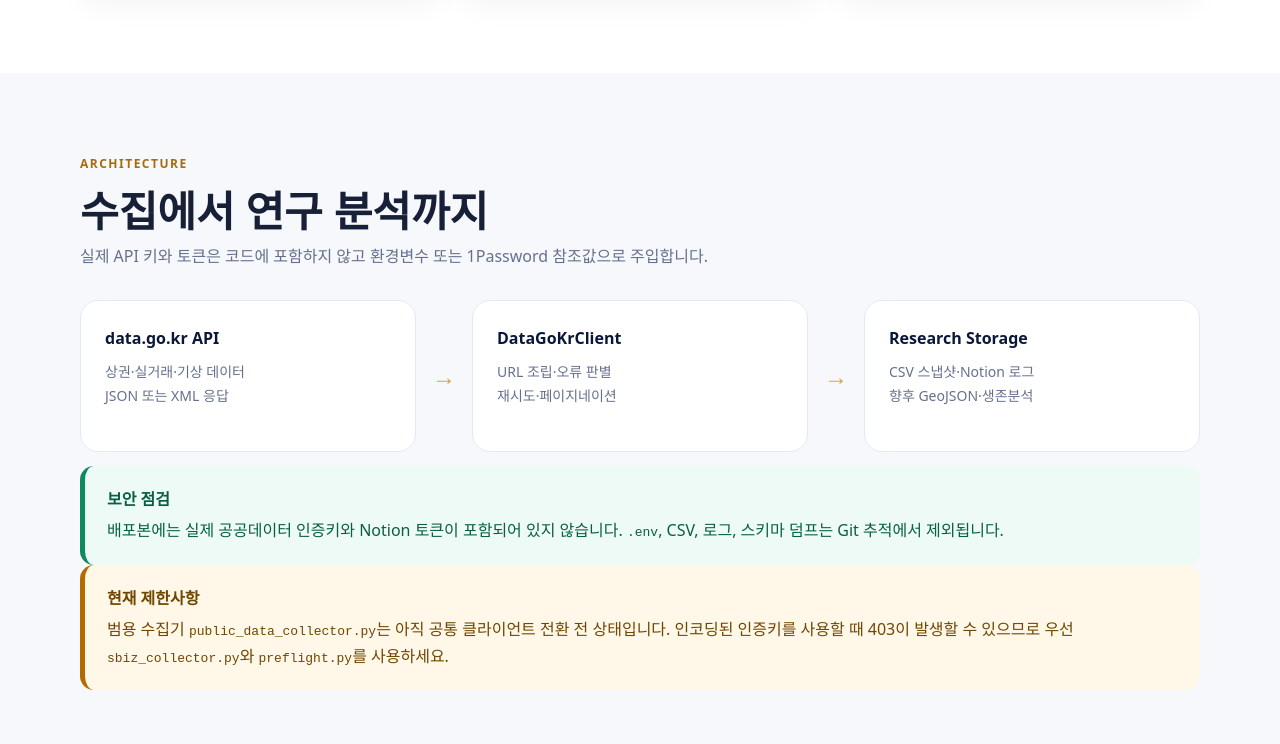
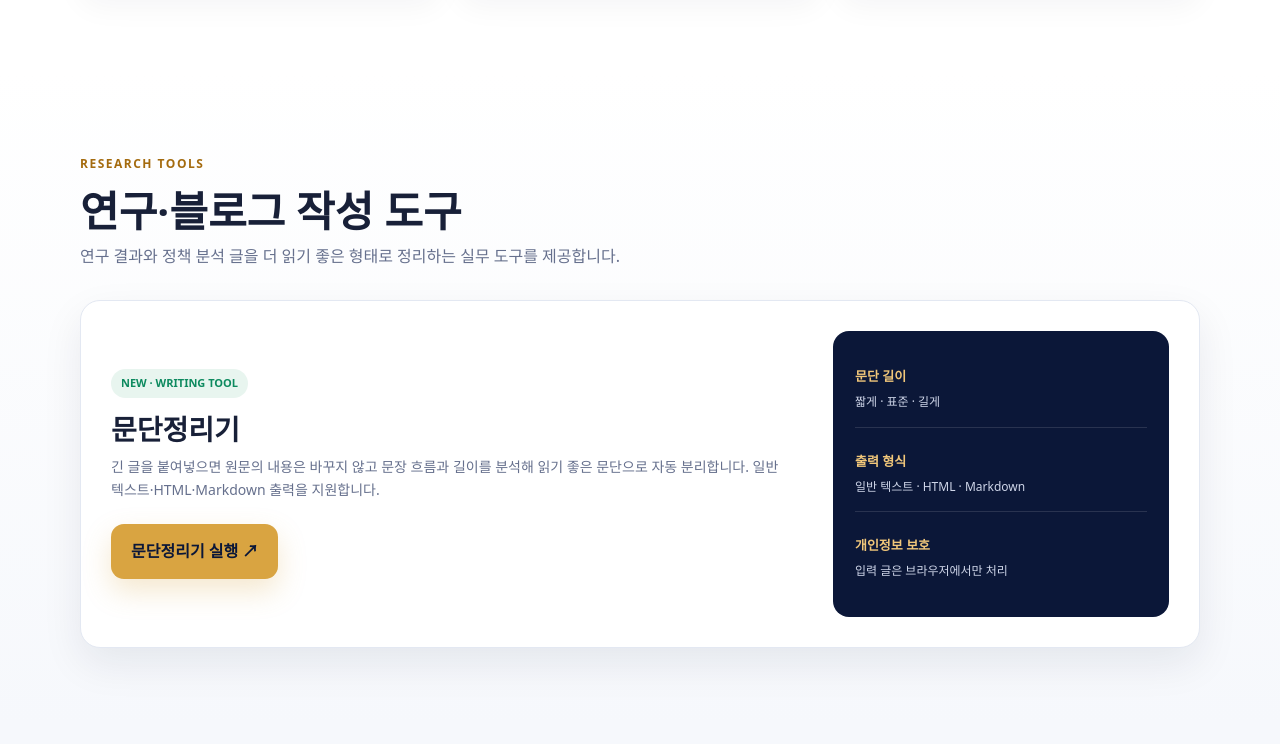
Before and after one commit to DongsooJung/stargateedu, a plain HTML site: page research/index.html in a window 1280 px wide. Shown: the part 1156-1900 px from the top of the page. Drawn offline with Linux system fonts and the light colour scheme.

Commit message:
Add paragraph organizer to research dashboard

```diff
--- a/research/index.html
+++ b/research/index.html
@@ -14,18 +14,19 @@
     section{padding:76px 0}.section-head{max-width:760px;margin-bottom:30px}.kicker{font-size:12px;font-weight:900;letter-spacing:1.5px;color:#a46b0f;text-transform:uppercase}.section-head h2{margin:8px 0 6px;font-size:clamp(28px,4vw,42px);line-height:1.25}.section-head p{margin:0;color:var(--muted)}
     .statusbar{margin-top:-34px;position:relative;z-index:2}.statusgrid{display:grid;grid-template-columns:repeat(4,1fr);gap:14px}.status{background:#fff;border:1px solid var(--line);border-radius:16px;padding:20px;box-shadow:0 16px 38px rgba(11,23,56,.08)}.status strong{display:block;font-size:23px;color:var(--navy)}.status span{font-size:13px;color:var(--muted)}
     .grid{display:grid;grid-template-columns:repeat(3,1fr);gap:18px}.card{border:1px solid var(--line);border-radius:var(--radius);padding:25px;background:#fff;box-shadow:0 10px 30px rgba(11,23,56,.045)}.card .icon{width:44px;height:44px;border-radius:12px;display:grid;place-items:center;background:var(--navy);color:var(--gold2);font-weight:900}.card h3{margin:16px 0 8px}.card p{margin:0;color:var(--muted);font-size:14px}.card code{font-family:ui-monospace,SFMono-Regular,Consolas,monospace;font-size:12px}
+    .tools{background:linear-gradient(180deg,#fff,var(--paper))}.tool-showcase{display:grid;grid-template-columns:1.35fr .65fr;gap:24px;align-items:stretch;padding:30px;border:1px solid var(--line);border-radius:var(--radius);background:#fff;box-shadow:0 16px 40px rgba(11,23,56,.08)}.tool-copy{display:flex;flex-direction:column;justify-content:center}.tool-copy .tag{display:inline-flex;align-self:flex-start;padding:5px 10px;border-radius:999px;background:#e8f5ef;color:var(--green);font-size:11px;font-weight:900}.tool-copy h3{margin:14px 0 8px;font-size:28px;line-height:1.25}.tool-copy p{margin:0;color:var(--muted);font-size:14px}.tool-actions{display:flex;flex-wrap:wrap;gap:10px;margin-top:22px}.tool-meta{display:grid;gap:10px;padding:22px;border-radius:16px;background:var(--navy);color:#fff}.tool-meta div{padding:12px 0;border-bottom:1px solid rgba(255,255,255,.12)}.tool-meta div:last-child{border-bottom:0}.tool-meta strong{display:block;color:var(--gold2);font-size:13px}.tool-meta span{font-size:12px;color:#cfd6e9}
     .architecture{background:var(--paper)}.flow{display:grid;grid-template-columns:1fr auto 1fr auto 1fr;gap:16px;align-items:center}.node{min-height:152px;padding:24px;border-radius:18px;background:#fff;border:1px solid var(--line)}.node b{display:block;color:var(--navy);margin-bottom:8px}.node p{margin:0;color:var(--muted);font-size:14px}.arrow{font-size:24px;color:var(--gold);font-weight:900}
     .notice{border-left:5px solid var(--amber);background:#fff8e8;border-radius:14px;padding:20px 22px;color:#704600}.notice strong{display:block;margin-bottom:4px}.ok{border-left-color:var(--green);background:#eefaf5;color:#086044;margin-top:14px}
     .code{margin-top:22px;border-radius:18px;overflow:hidden;background:#081126;color:#e8edfa;border:1px solid #1c2a52}.code-head{padding:11px 16px;background:#111d3d;color:#aeb9d6;font-size:12px}.code pre{margin:0;padding:22px;overflow:auto;font:13px/1.75 ui-monospace,SFMono-Regular,Consolas,monospace}
     .files{display:grid;grid-template-columns:repeat(2,1fr);gap:12px}.file{padding:15px 17px;border:1px solid var(--line);border-radius:13px;background:#fff}.file b{font-family:ui-monospace,SFMono-Regular,Consolas,monospace;font-size:13px}.file span{display:block;color:var(--muted);font-size:12px;margin-top:3px}
     .roadmap{background:var(--navy);color:#fff}.roadmap .kicker{color:var(--gold2)}.roadmap .section-head p{color:#b9c2da}.tasks{display:grid;gap:11px}.task{display:grid;grid-template-columns:54px 1fr auto;gap:15px;align-items:center;padding:17px;border:1px solid rgba(255,255,255,.12);border-radius:15px;background:rgba(255,255,255,.045)}.task .id{color:var(--gold2);font-weight:900}.task small{color:#aeb8d0}.badge{padding:5px 10px;border-radius:999px;font-size:11px;font-weight:800}.badge.done{background:rgba(13,138,95,.2);color:#7de2bd}.badge.todo{background:rgba(217,164,65,.18);color:var(--gold2)}
     footer{padding:34px 0;background:#07102a;color:#8f9abb;text-align:center;font-size:13px}footer a{color:var(--gold2)}
-    @media(max-width:880px){.statusgrid,.grid{grid-template-columns:repeat(2,1fr)}.flow{grid-template-columns:1fr}.arrow{transform:rotate(90deg);text-align:center}.files{grid-template-columns:1fr}.nav{display:none}}
+    @media(max-width:880px){.statusgrid,.grid{grid-template-columns:repeat(2,1fr)}.tool-showcase{grid-template-columns:1fr}.flow{grid-template-columns:1fr}.arrow{transform:rotate(90deg);text-align:center}.files{grid-template-columns:1fr}.nav{display:none}}
     @media(max-width:540px){.statusgrid,.grid{grid-template-columns:1fr}.hero{padding-top:78px}.task{grid-template-columns:42px 1fr}.task .badge{grid-column:2;justify-self:start}}
   </style>
 </head>
 <body>
-  <nav class="top"><div class="wrap"><a class="brand" href="/">STARGATE <b>RESEARCH</b></a><div class="nav"><a href="#overview">개요</a><a href="#architecture">구조</a><a href="#run">실행</a><a href="#roadmap">로드맵</a><a href="/">홈으로</a></div></div></nav>
+  <nav class="top"><div class="wrap"><a class="brand" href="/">STARGATE <b>RESEARCH</b></a><div class="nav"><a href="#overview">개요</a><a href="#tools">연구 도구</a><a href="#architecture">구조</a><a href="#run">실행</a><a href="#roadmap">로드맵</a><a href="/">홈으로</a></div></div></nav>
   <header class="hero">
     <div class="wrap">
       <span class="eyebrow">PUBLIC DATA PIPELINE · RESEARCH MVP</span>
@@ -49,6 +50,24 @@
       <article class="card"><div class="icon">02</div><h3>안전한 인증 처리</h3><p><code>serviceKey</code>의 <code>%2F</code>·<code>%2B</code>·<code>%3D</code> 재인코딩을 방지하여 403 오류를 줄입니다.</p></article>
       <article class="card"><div class="icon">03</div><h3>연구 데이터 적재</h3><p>수집 결과를 시점별 CSV로 저장하고 Notion 연구 로그와 연결할 수 있도록 설계했습니다.</p></article>
     </div>
+  </div></section>
+
+
+  <section class="tools" id="tools"><div class="wrap">
+    <div class="section-head"><span class="kicker">Research Tools</span><h2>연구·블로그 작성 도구</h2><p>연구 결과와 정책 분석 글을 더 읽기 좋은 형태로 정리하는 실무 도구를 제공합니다.</p></div>
+    <article class="tool-showcase">
+      <div class="tool-copy">
+        <span class="tag">NEW · WRITING TOOL</span>
+        <h3>문단정리기</h3>
+        <p>긴 글을 붙여넣으면 원문의 내용은 바꾸지 않고 문장 흐름과 길이를 분석해 읽기 좋은 문단으로 자동 분리합니다. 일반 텍스트·HTML·Markdown 출력을 지원합니다.</p>
+        <div class="tool-actions"><a class="btn primary" href="https://paragraph-organizer.stargate8224.chatgpt.site" target="_blank" rel="noopener">문단정리기 실행 ↗</a></div>
+      </div>
+      <div class="tool-meta">
+        <div><strong>문단 길이</strong><span>짧게 · 표준 · 길게</span></div>
+        <div><strong>출력 형식</strong><span>일반 텍스트 · HTML · Markdown</span></div>
+        <div><strong>개인정보 보호</strong><span>입력 글은 브라우저에서만 처리</span></div>
+      </div>
+    </article>
   </div></section>
 
   <section class="architecture" id="architecture"><div class="wrap">
```
